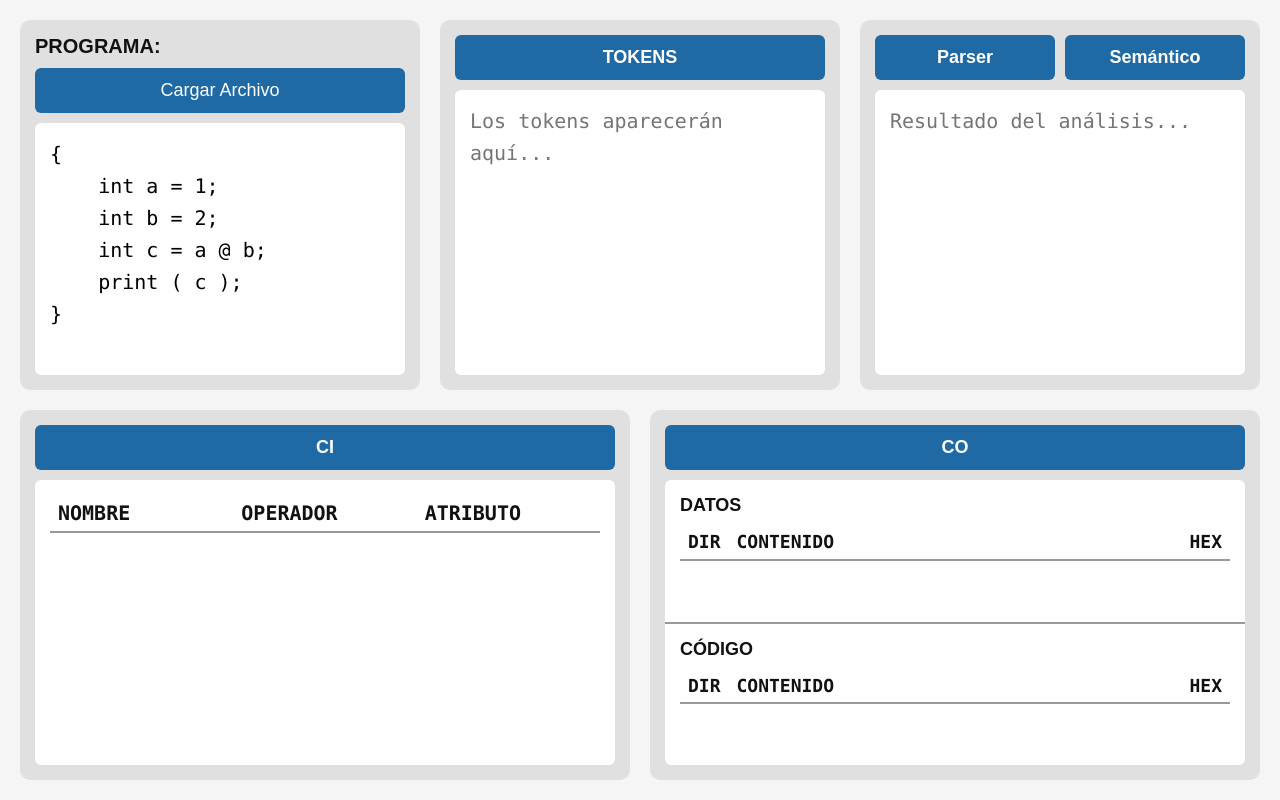
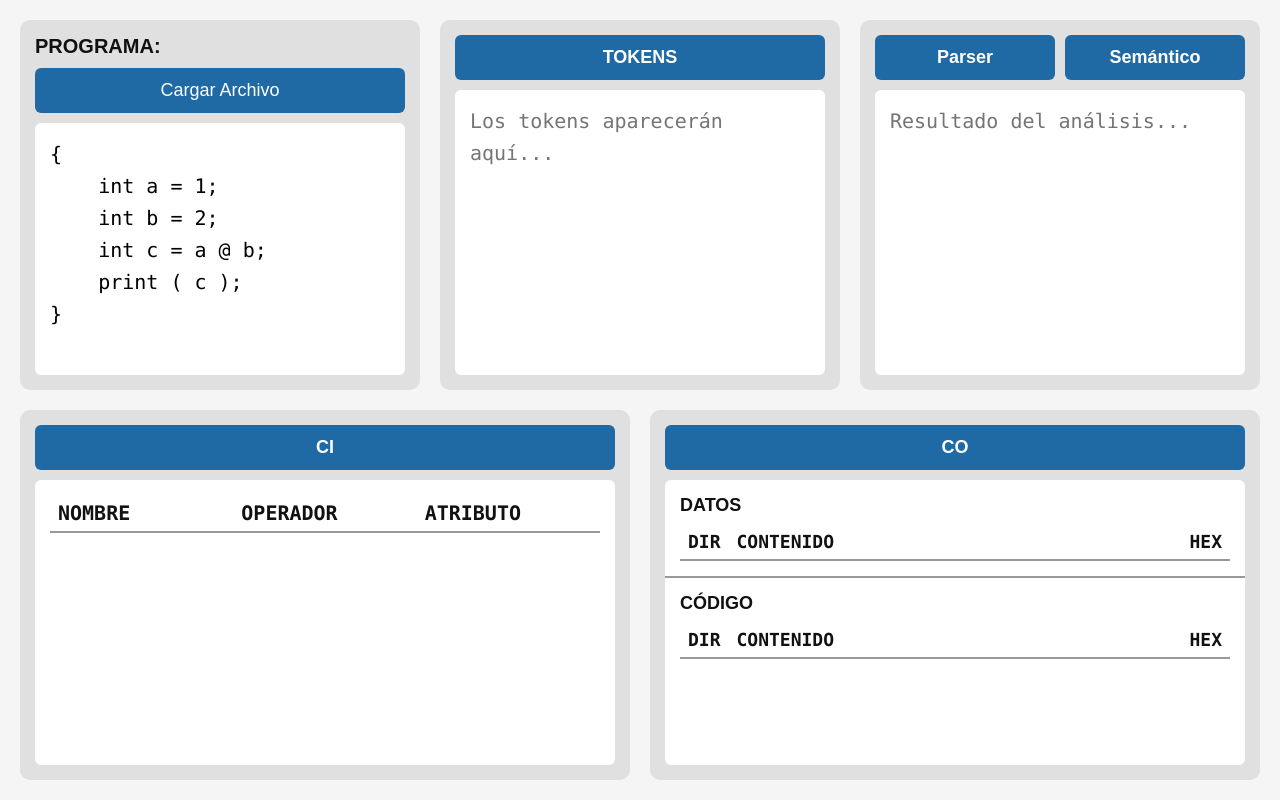
Before and after one commit to jsvdr/pyngoc, a plain HTML site: page frontend/index.html in a window 1280 px wide. Drawn offline with Linux system fonts and the light colour scheme.

Commit message:
fix: usa un solo scroll en el panel CO

```diff
--- a/frontend/style.css
+++ b/frontend/style.css
@@ -323,17 +323,13 @@ textarea {
 }
 
 
-/* Igual que el contenedor del CI: un solo recuadro blanco con scroll. */
+/* Un solo recuadro blanco con un único scroll: baja DATOS y después CÓDIGO. */
 .co-tabla-contenedor {
   flex: 1;
 
   min-height: 0;
 
-  display: flex;
-
-  flex-direction: column;
-
-  overflow: hidden;
+  overflow: auto;
 
   background-color: white;
 
@@ -341,14 +337,8 @@ textarea {
 }
 
 
-/* Cada mitad tiene su propio encabezado y su propio scroll. */
+/* Cada sección ocupa su altura natural: no tiene scroll propio. */
 .co-grupo {
-  flex: 1;
-
-  min-height: 0;
-
-  overflow: auto;
-
   padding: 15px;
 }
 
```
